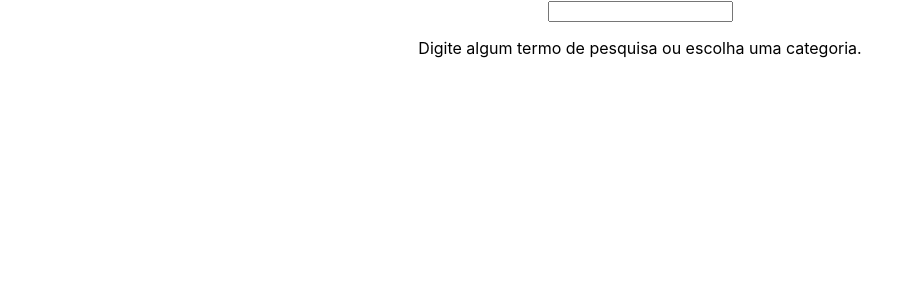
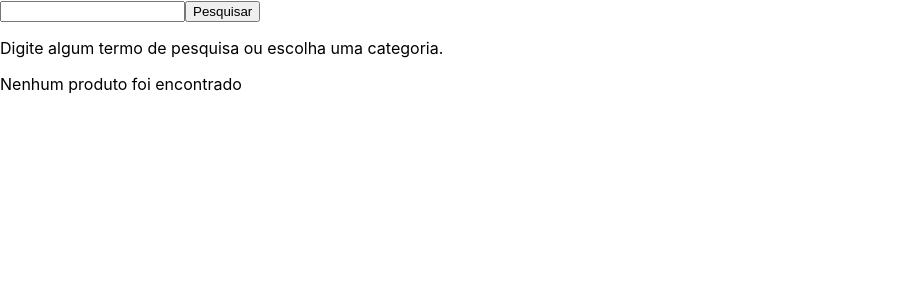
Before and after one commit to cleytonoliveira/online-store, a React (Create React App) app: page / in a window 1280 px wide. Shown: the top 300 px of the page, without its empty margins (0-919 px from the left). Built offline with nearby package versions, Linux system fonts and the light colour scheme.

Commit message:
product tests passing, still need to create new component

```diff
--- a/package.json
+++ b/package.json
@@ -8,6 +8,7 @@
     "@testing-library/user-event": "^10.1.0",
     "react": "^16.13.1",
     "react-dom": "^16.13.1",
+    "react-router-dom": "^5.2.0",
     "react-scripts": "3.4.1"
   },
   "scripts": {
--- a/src/App.js
+++ b/src/App.js
@@ -1,14 +1,18 @@
 import React from 'react';
+import { BrowserRouter as Router, Route } from 'react-router-dom';
+
 import './App.css';
 
 import SearchEngine from './pages/SearchEngine';
 
-function App() {
-  return (
-    <div className="App">
-      <SearchEngine />
-    </div>
-  );
+class App extends React.Component {
+  render() {
+    return (
+      <Router>
+        <Route exact path="/" component={ SearchEngine } />
+      </Router>
+    );
+  }
 }
 
 export default App;
--- a/src/pages/SearchEngine.js
+++ b/src/pages/SearchEngine.js
@@ -1,17 +1,82 @@
 import React from 'react';
 
-function SearchEngine() {
+import * as api from '../services/api';
+
+class SearchEngine extends React.Component {
+  constructor() {
+    super();
+
+    this.state = {
+      foundItems: false,
+      categoryInput: '',
+      queryInput: '',
+      products: {},
+    };
+
+    this.handleChange = this.handleChange.bind(this);
+    this.handleClick = this.handleClick.bind(this);
+  }
+
+  handleChange({ target }) {
+    this.setState({ queryInput: target.value });
+  }
+
+  async handleClick() {
+    const { categoryInput, queryInput } = this.state;
+    this.setState({ foundItems: true }, async () => {
+      this.setState({
+        products: await api.getProductsFromCategoryAndQuery(
+          categoryInput,
+          queryInput,
+        ),
+      });
+    });
+  }
+
+  render() {
+    const { foundItems, queryInput, products } = this.state;
+    const zero = 0;
     return (
       <div>
-      <input type="text" />
-      <p
-        data-testid="home-initial-message"
+        <input
+          data-testid="query-input"
+          type="text"
+          name="queryInput"
+          value={ queryInput }
+          onChange={ this.handleChange }
+        />
+        <button
+          data-testid="query-button"
+          type="button"
+          onClick={ this.handleClick }
         >
+          Pesquisar
+        </button>
+        {queryInput === '' && (
+          <p data-testid="home-initial-message">
             Digite algum termo de pesquisa ou escolha uma categoria.
           </p>
+        )}
+        {queryInput !== '' && !foundItems && (
+          <p data-testid="home-initial-message">
+            Nenhum produto foi encontrado
+          </p>
+        )}
+        {Object.keys(products).length === zero ? (
+          <p data-testid="home-initial-message">
+            Nenhum produto foi encontrado
+          </p>
+        ) : (
+          products.results.map((prod) => (
+            <p data-testid="product" key={ prod.title }>
+              Produto:
+              {prod.title}
+            </p>
+          ))
+        )}
       </div>
     );
   }
-
+}
 
 export default SearchEngine;
--- a/src/services/api.js
+++ b/src/services/api.js
@@ -6,10 +6,22 @@ export async function getCategories() {
   return allCategories;
 }
 
-export async function getProductsFromCategoryAndQuery(categoryId, query) {
-  const endpoint = `https://api.mercadolibre.com/sites/MLB/search?category=${categoryId}&q=${query}`;
+export async function getProductsFromCategoryAndQuery(
+  categoryId = '',
+  query = '',
+) {
+  let url = 'https://api.mercadolibre.com/sites/MLB/search?';
 
-  const products = await fetch(endpoint).then((r) => r.json());
+  if (categoryId !== '') {
+    url += `category=${categoryId}`;
+  }
 
+  if (query !== '') {
+    url = categoryId === '' ? `${url}q=${query}` : `${url}&q=${query}`;
+  }
+
+  const products = await fetch(url).then((r) => r.json());
+
+  console.log(products)
   return products;
 }
```
Also changed, not shown: .eslintrc.json, 1 other file (tests, documents, lock files or other folders). Lines whose indentation alone changed are shown as unchanged.
